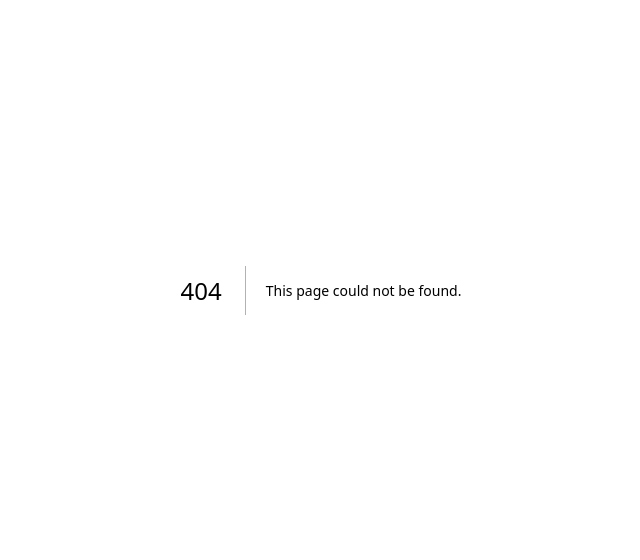
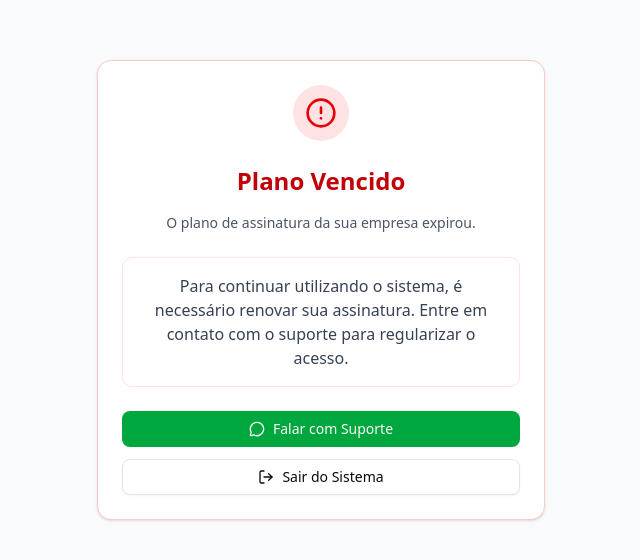
Before and after one commit to galhardo1999/GestaoSalaoDeBeleza, a Next.js app: page /plano-vencido in a window 1280 px wide. Before the commit this address had no page. Shown: the part 110-670 px from the top of the page, without its empty margins (319-959 px from the left). Built offline with nearby package versions, Linux system fonts and the light colour scheme.

Commit message:
adicao de planos

```diff
--- a/src/actions/admin/planos.ts
+++ b/src/actions/admin/planos.ts
@@ -65,9 +65,16 @@ export async function assignContract(data: { empresaId: string; planoId: string;
         const fim = new Date(data.inicio)
         fim.setMonth(fim.getMonth() + plano.meses)
 
-        // Desativar contratos anteriores?
-        // Por enquanto vamos apenas criar o novo.
-        // Opcional: Atualizar contratos antigos para inativos se necessário.
+        // Deactivate previous active contracts
+        await db.contrato.updateMany({
+            where: {
+                empresaId: data.empresaId,
+                ativo: true
+            },
+            data: {
+                ativo: false
+            }
+        })
 
         await db.contrato.create({
             data: {
--- a/src/app/admin/empresas/[id]/components/contract-manager.tsx
+++ b/src/app/admin/empresas/[id]/components/contract-manager.tsx
@@ -108,9 +108,9 @@ export function ContractManager({
                             <div className={`text-2xl font-bold text-${isExpired ? 'red' : 'green'}-900`}>{contratoAtual.plano.nome}</div>
                         </div>
                         <div>
-                            <div className={`text-sm font-medium text-${isExpired ? 'red' : 'green'}-800`}>Vencimento</div>
+                            <div className={`text-sm font-medium text-${isExpired ? 'red' : 'green'}-800`}>Valor Acordado</div>
                             <div className={`text-2xl font-bold text-${isExpired ? 'red' : 'green'}-900`}>
-                                {format(new Date(contratoAtual.fim), "dd/MM/yyyy")}
+                                {new Intl.NumberFormat('pt-BR', { style: 'currency', currency: 'BRL' }).format(Number(contratoAtual.valorAcordado))}
                             </div>
                         </div>
                         <div>
@@ -120,9 +120,9 @@ export function ContractManager({
                             </div>
                         </div>
                         <div>
-                            <div className={`text-sm font-medium text-${isExpired ? 'red' : 'green'}-800`}>Valor Acordado</div>
+                            <div className={`text-sm font-medium text-${isExpired ? 'red' : 'green'}-800`}>Vencimento</div>
                             <div className={`text-${isExpired ? 'red' : 'green'}-900 font-medium`}>
-                                {new Intl.NumberFormat('pt-BR', { style: 'currency', currency: 'BRL' }).format(Number(contratoAtual.valorAcordado))}
+                                {format(new Date(contratoAtual.fim), "dd/MM/yyyy")}
                             </div>
                         </div>
                     </CardContent>
@@ -138,8 +138,8 @@ export function ContractManager({
                 </Card>
             )}
 
-            {/* New Contract Form - Só aparece se não tiver contrato ou se estiver vencido */}
-            {(!contratoAtual || isExpired) && (
+            {/* New Contract Form */}
+            {(true) && (
                 <Card>
                     <CardHeader>
                         <CardTitle>{contratoAtual ? "Renovar / Novo Contrato" : "Atribuir Novo Contrato"}</CardTitle>
--- a/src/app/dashboard/layout.tsx
+++ b/src/app/dashboard/layout.tsx
@@ -3,6 +3,7 @@ import { getServerSession } from "next-auth"
 import { redirect } from "next/navigation"
 import { authOptions } from "@/lib/auth"
 import { db } from "@/lib/db"
+import { checkPlanStatus } from "@/lib/plan-validation"
 
 export default async function AdminLayout({
     children,
@@ -20,6 +21,13 @@ export default async function AdminLayout({
         include: { empresa: true }
     })
 
+    if (user?.empresaId) {
+        const isPlanActive = await checkPlanStatus(user.empresaId)
+        if (!isPlanActive) {
+            redirect("/plano-vencido")
+        }
+    }
+
     return (
         <DashboardShell
             companyName={user?.empresa?.nome}
--- /dev/null
+++ b/src/app/plano-vencido/page.tsx
@@ -0,0 +1,51 @@
+"use client"
+
+import { Button } from "@/components/ui/button"
+import { Card, CardContent, CardDescription, CardHeader, CardTitle } from "@/components/ui/card"
+import { AlertCircle, LogOut, MessageCircle } from "lucide-react"
+import { signOut } from "next-auth/react"
+
+export default function PlanoVencidoPage() {
+    return (
+        <div className="min-h-screen flex items-center justify-center bg-gray-50 p-4">
+            <Card className="w-full max-w-md border-red-200">
+                <CardHeader className="text-center">
+                    <div className="mx-auto bg-red-100 p-3 rounded-full w-fit mb-4">
+                        <AlertCircle className="h-8 w-8 text-red-600" />
+                    </div>
+                    <CardTitle className="text-2xl font-bold text-red-700">Plano Vencido</CardTitle>
+                    <CardDescription className="text-gray-600 mt-2">
+                        O plano de assinatura da sua empresa expirou.
+                    </CardDescription>
+                </CardHeader>
+                <CardContent className="space-y-6">
+                    <div className="bg-white p-4 rounded-lg border border-red-100 text-center text-gray-700">
+                        <p>
+                            Para continuar utilizando o sistema, é necessário renovar sua assinatura.
+                            Entre em contato com o suporte para regularizar o acesso.
+                        </p>
+                    </div>
+
+                    <div className="flex flex-col gap-3">
+                        <Button
+                            className="w-full bg-green-600 hover:bg-green-700 gap-2"
+                            onClick={() => window.open('https://wa.me/5511999999999', '_blank')}
+                        >
+                            <MessageCircle className="h-4 w-4" />
+                            Falar com Suporte
+                        </Button>
+
+                        <Button
+                            variant="outline"
+                            className="w-full gap-2"
+                            onClick={() => signOut({ callbackUrl: '/login' })}
+                        >
+                            <LogOut className="h-4 w-4" />
+                            Sair do Sistema
+                        </Button>
+                    </div>
+                </CardContent>
+            </Card>
+        </div>
+    )
+}
--- a/src/lib/auth.ts
+++ b/src/lib/auth.ts
@@ -40,6 +40,8 @@ export const authOptions: NextAuthOptions = {
                 if (!isPasswordValid) {
                     return null
                 }
+
+
 
                 return {
                     id: user.id,
--- /dev/null
+++ b/src/lib/plan-validation.ts
@@ -0,0 +1,15 @@
+import { db } from "@/lib/db"
+
+export async function checkPlanStatus(empresaId: string): Promise<boolean> {
+    const activeContract = await db.contrato.findFirst({
+        where: {
+            empresaId,
+            ativo: true,
+            fim: {
+                gte: new Date()
+            }
+        }
+    })
+
+    return !!activeContract
+}
```
